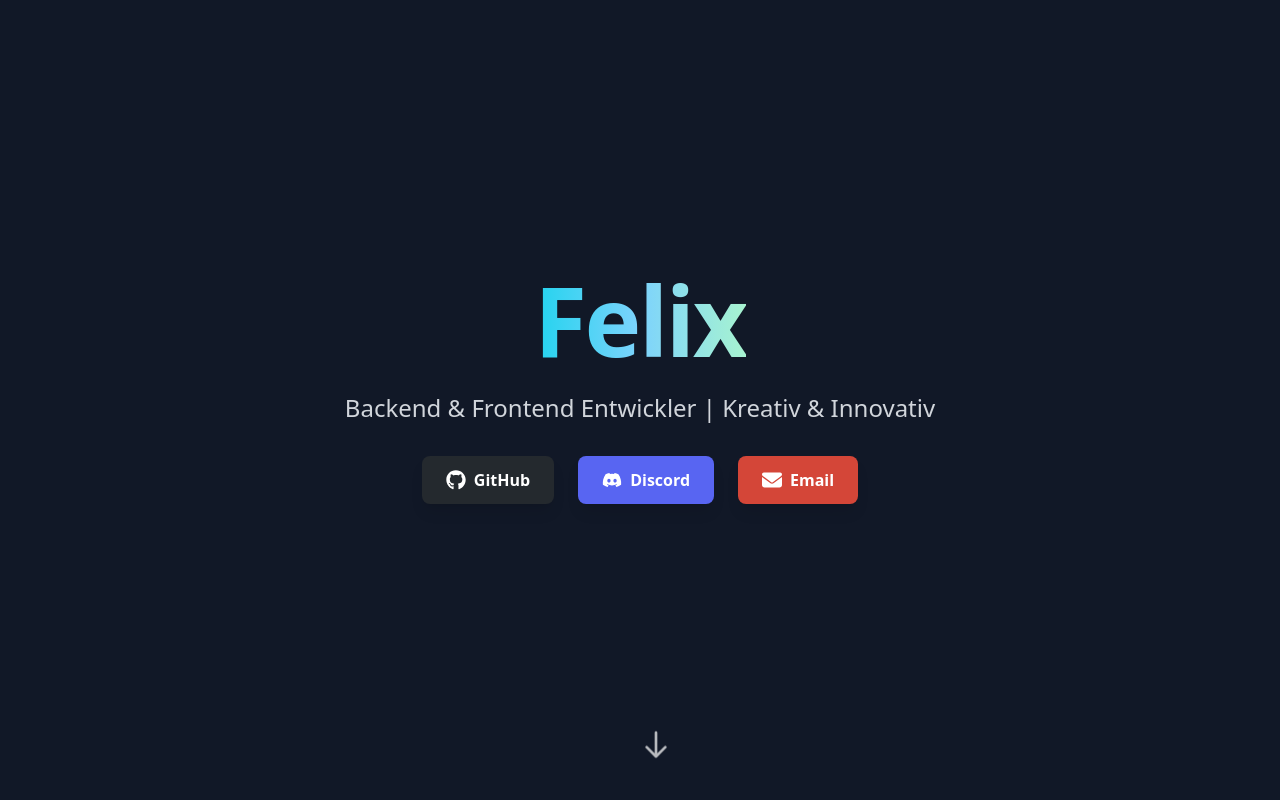
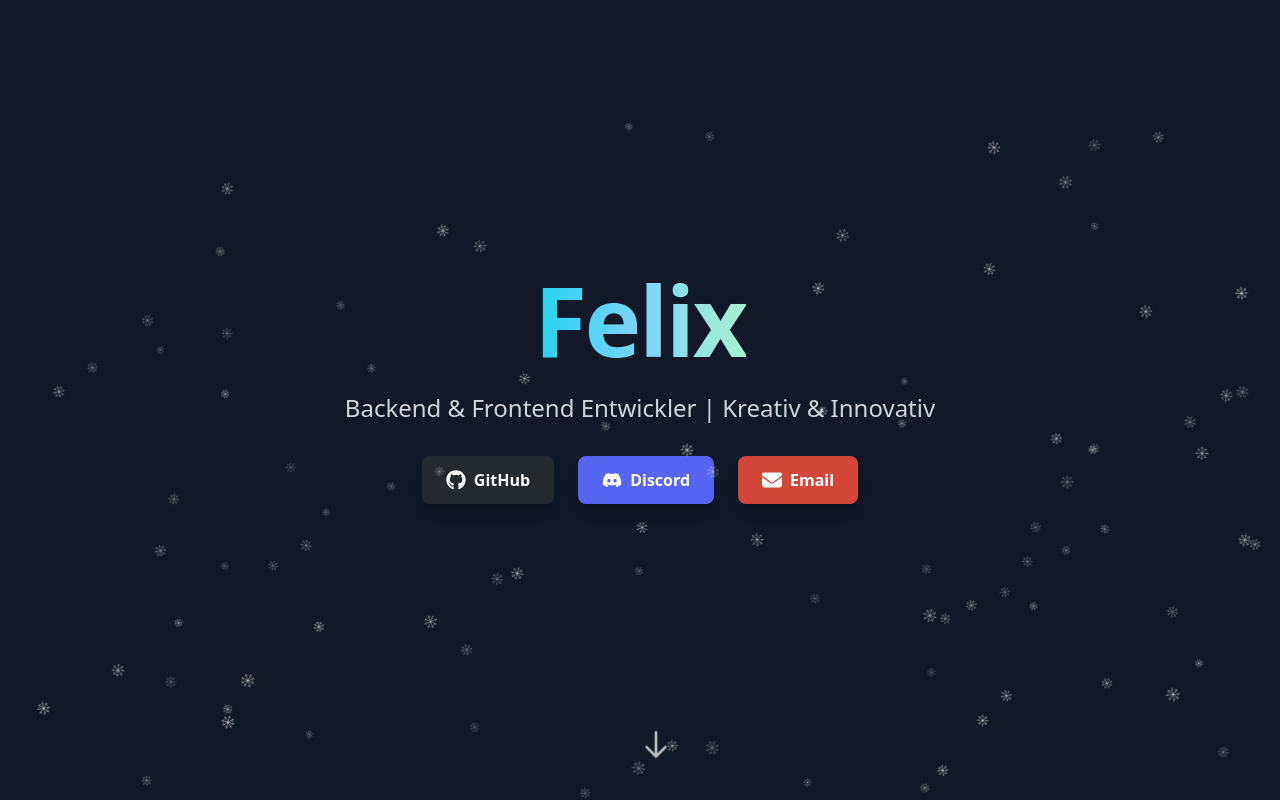
Before and after one commit to zfelyx/zfelyx.de, a React (Vite) app: page / in a window 1280 px wide. Shown: the top 800 px of the page. Built offline with nearby package versions, Linux system fonts and the light colour scheme.

Commit message:
feat: Add Snowfall component for seasonal snow effect and update styles

```diff
--- a/src/App.tsx
+++ b/src/App.tsx
@@ -1,10 +1,12 @@
 import Footer from './components/Footer'
 import Social from './components/Social'
 import Experience from './components/Experience'
+import Snowfall from './components/Snowfall'
 
 function App() {
   return (
     <div className="min-h-screen bg-gray-900 text-white">
+      <Snowfall />
       {/* Hero Section */}
       <section className="relative overflow-hidden">
         <div className="relative z-10 flex flex-col items-center justify-center min-h-screen px-4 py-16">
--- /dev/null
+++ b/src/components/Snowfall.tsx
@@ -0,0 +1,130 @@
+import { useEffect, useState } from 'react'
+
+interface Snowflake {
+    id: number
+    left: number
+    animationDuration: number
+    opacity: number
+    size: number
+    delay: number
+    initialY: number
+}
+
+export default function Snowfall() {
+    const [snowflakes, setSnowflakes] = useState<Snowflake[]>([])
+    const [isSnowSeason, setIsSnowSeason] = useState(false)
+
+    useEffect(() => {
+        // Check if current date is between December 1st and February 1st
+        const checkSnowSeason = () => {
+            const now = new Date()
+            const month = now.getMonth() // 0-11
+            const day = now.getDate()
+
+            // December (month 11), January (month 0), or start of February (month 1, day 1)
+            const isInSeason =
+                month === 11 || // December
+                month === 0 ||  // January
+                (month === 1 && day === 1) // February 1st only
+
+            setIsSnowSeason(isInSeason)
+        }
+
+        checkSnowSeason()
+
+        // Check again every hour in case the date changes
+        const interval = setInterval(checkSnowSeason, 3600000)
+        return () => clearInterval(interval)
+    }, [])
+
+    useEffect(() => {
+        if (!isSnowSeason) {
+            setSnowflakes([])
+            return
+        }
+
+        // Generate snowflakes
+        const flakes: Snowflake[] = []
+        const numberOfFlakes = 150 // More snowflakes for better coverage
+
+        for (let i = 0; i < numberOfFlakes; i++) {
+            flakes.push({
+                id: i,
+                left: Math.random() * 100, // Random position from 0-100%
+                animationDuration: 8 + Math.random() * 12, // 8-20 seconds (faster)
+                opacity: 0.4 + Math.random() * 0.6, // 0.4-1.0 opacity
+                size: 8 + Math.random() * 8, // 8-16px size (bigger)
+                delay: 0, // No delay - all start immediately
+                initialY: Math.random() * 120 - 20, // Random start height from -20vh to 100vh
+            })
+        }
+
+        setSnowflakes(flakes)
+    }, [isSnowSeason])
+
+    if (!isSnowSeason) {
+        return null
+    }
+
+    return (
+        <div className="fixed inset-0 pointer-events-none z-50 overflow-hidden">
+            {snowflakes.map((flake) => (
+                <div
+                    key={flake.id}
+                    className="absolute animate-snowfall"
+                    style={{
+                        top: `${flake.initialY}vh`,
+                        left: `${flake.left}%`,
+                        opacity: flake.opacity,
+                        width: `${flake.size}px`,
+                        height: `${flake.size}px`,
+                        animationDuration: `${flake.animationDuration}s`,
+                        animationDelay: `${flake.delay}s`,
+                    }}
+                >
+                    <svg
+                        viewBox="0 0 50 50"
+                        fill="white"
+                        className="drop-shadow-lg"
+                    >
+                        {/* Classic snowflake design */}
+                        <g>
+                            {/* Center */}
+                            <circle cx="25" cy="25" r="2" />
+
+                            {/* Main lines */}
+                            <line x1="25" y1="5" x2="25" y2="45" stroke="white" strokeWidth="1.5" strokeLinecap="round"/>
+                            <line x1="5" y1="25" x2="45" y2="25" stroke="white" strokeWidth="1.5" strokeLinecap="round"/>
+                            <line x1="11" y1="11" x2="39" y2="39" stroke="white" strokeWidth="1.5" strokeLinecap="round"/>
+                            <line x1="39" y1="11" x2="11" y2="39" stroke="white" strokeWidth="1.5" strokeLinecap="round"/>
+
+                            {/* Decorative branches - vertical */}
+                            <line x1="20" y1="10" x2="25" y2="5" stroke="white" strokeWidth="1" strokeLinecap="round"/>
+                            <line x1="30" y1="10" x2="25" y2="5" stroke="white" strokeWidth="1" strokeLinecap="round"/>
+                            <line x1="20" y1="40" x2="25" y2="45" stroke="white" strokeWidth="1" strokeLinecap="round"/>
+                            <line x1="30" y1="40" x2="25" y2="45" stroke="white" strokeWidth="1" strokeLinecap="round"/>
+
+                            {/* Decorative branches - horizontal */}
+                            <line x1="10" y1="20" x2="5" y2="25" stroke="white" strokeWidth="1" strokeLinecap="round"/>
+                            <line x1="10" y1="30" x2="5" y2="25" stroke="white" strokeWidth="1" strokeLinecap="round"/>
+                            <line x1="40" y1="20" x2="45" y2="25" stroke="white" strokeWidth="1" strokeLinecap="round"/>
+                            <line x1="40" y1="30" x2="45" y2="25" stroke="white" strokeWidth="1" strokeLinecap="round"/>
+
+                            {/* Decorative branches - diagonal 1 */}
+                            <line x1="15" y1="15" x2="11" y2="11" stroke="white" strokeWidth="1" strokeLinecap="round"/>
+                            <line x1="18" y1="12" x2="11" y2="11" stroke="white" strokeWidth="1" strokeLinecap="round"/>
+                            <line x1="35" y1="35" x2="39" y2="39" stroke="white" strokeWidth="1" strokeLinecap="round"/>
+                            <line x1="32" y1="38" x2="39" y2="39" stroke="white" strokeWidth="1" strokeLinecap="round"/>
+
+                            {/* Decorative branches - diagonal 2 */}
+                            <line x1="35" y1="15" x2="39" y2="11" stroke="white" strokeWidth="1" strokeLinecap="round"/>
+                            <line x1="32" y1="12" x2="39" y2="11" stroke="white" strokeWidth="1" strokeLinecap="round"/>
+                            <line x1="15" y1="35" x2="11" y2="39" stroke="white" strokeWidth="1" strokeLinecap="round"/>
+                            <line x1="18" y1="38" x2="11" y2="39" stroke="white" strokeWidth="1" strokeLinecap="round"/>
+                        </g>
+                    </svg>
+                </div>
+            ))}
+        </div>
+    )
+}
--- a/src/index.css
+++ b/src/index.css
@@ -50,4 +50,16 @@
   .animate-fade-in-up {
     animation: fade-in-up 0.5s ease forwards;
   }
+  @keyframes snowfall {
+    0% {
+      transform: translateY(0) translateX(0) rotate(0deg);
+    }
+    100% {
+      transform: translateY(100vh) translateX(100px) rotate(360deg);
+    }
+  }
+
+  .animate-snowfall {
+    animation: snowfall linear infinite;
+  }
 }
```
